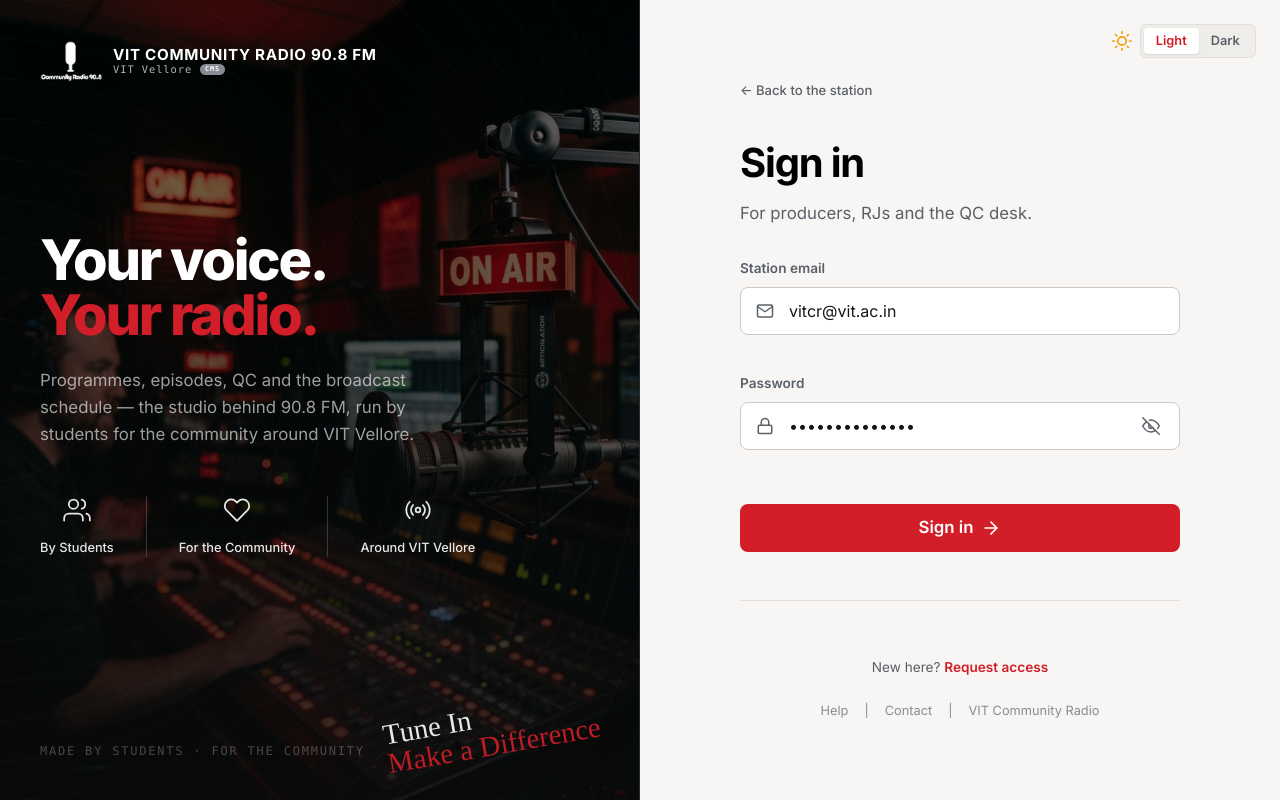
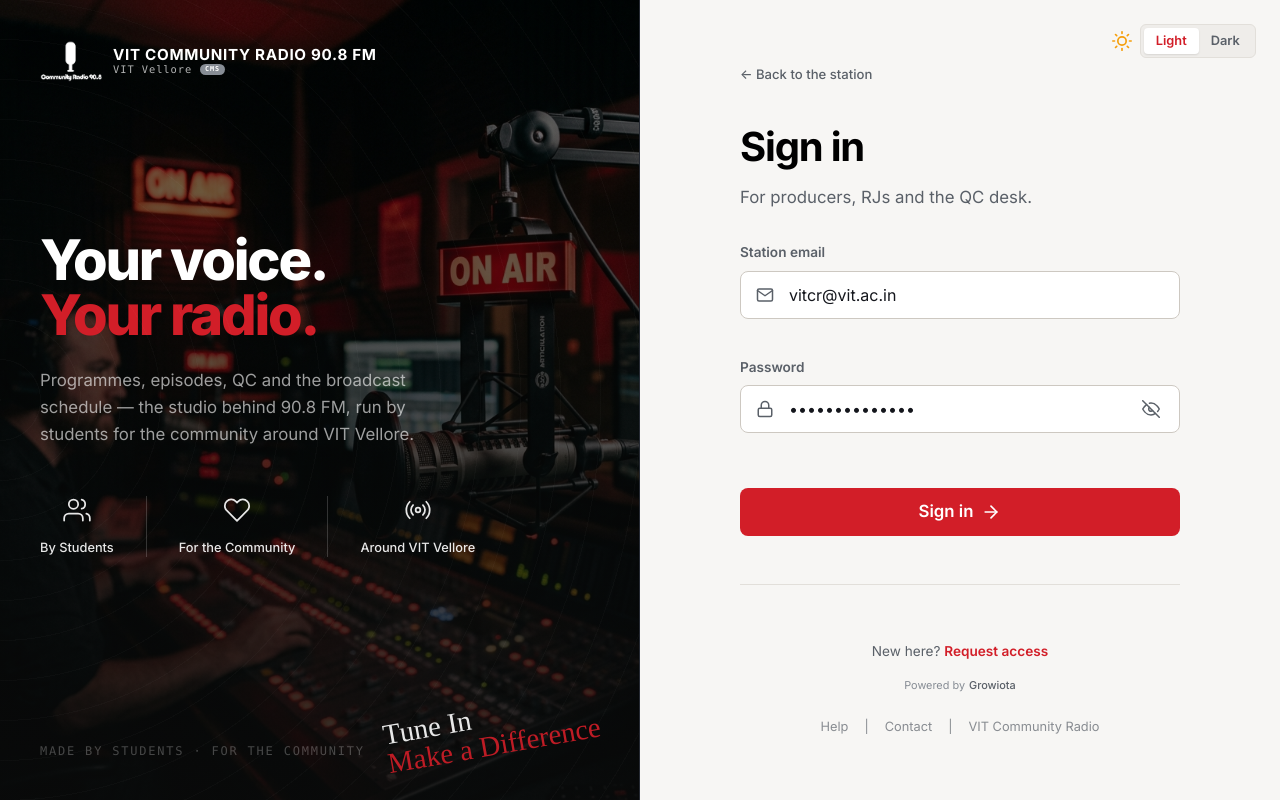
Before and after one commit to contact-daniel-me/VIT-Community-Radio-CMS, a React (Vite) app: page /login in a window 1280 px wide. Built offline with nearby package versions, Linux system fonts and the light colour scheme; no server answers.

Commit message:
feat(branding): add official Growiota branding to footer and auth pages

```diff
--- a/src/components/site/CommunityCTA.tsx
+++ b/src/components/site/CommunityCTA.tsx
@@ -1,5 +1,6 @@
 import { Link } from 'react-router-dom';
 import { Logo } from './Logo';
+import { PoweredByGrowiota } from '@/components/ui';
 
 export function CommunityCTA() {
   return (
@@ -93,7 +94,10 @@
       </div>
 
       <div className="site-footer-base">
-        <span>&copy; {new Date().getFullYear()} VIT Community Radio &middot; 90.8 FM</span>
+        <div style={{ display: 'flex', flexDirection: 'column', gap: '0.25rem' }}>
+          <span>&copy; {new Date().getFullYear()} VIT Community Radio &middot; 90.8 FM</span>
+          <PoweredByGrowiota />
+        </div>
         <span className="footer-made">MADE BY STUDENTS, FOR THE COMMUNITY</span>
       </div>
     </footer>
--- a/src/components/ui.tsx
+++ b/src/components/ui.tsx
@@ -171,3 +171,27 @@
     </button>
   );
 }
+
+export function PoweredByGrowiota() {
+  return (
+    <div style={{ display: 'flex', alignItems: 'center', gap: '0.25rem', color: 'var(--ink-faint)', fontSize: '0.85em' }}>
+      <span>Powered by</span>
+      <a
+        href="https://www.growiota.in"
+        target="_blank"
+        rel="noopener noreferrer"
+        style={{
+          color: 'var(--ink-muted)',
+          fontWeight: 500,
+          textDecoration: 'none',
+          transition: 'color var(--t-fast) var(--ease)'
+        }}
+        onMouseEnter={(e) => (e.currentTarget.style.color = 'var(--ink)')}
+        onMouseLeave={(e) => (e.currentTarget.style.color = 'var(--ink-muted)')}
+        aria-label="Powered by Growiota (opens in a new tab)"
+      >
+        Growiota
+      </a>
+    </div>
+  );
+}
--- a/src/pages/LoginPage.tsx
+++ b/src/pages/LoginPage.tsx
@@ -1,7 +1,7 @@
 import { useState, type FormEvent } from 'react';
 import { Link, Navigate } from 'react-router-dom';
 import { useAuth } from '@/hooks/useAuth';
-import { Banner, Loading } from '@/components/ui';
+import { Banner, Loading, PoweredByGrowiota } from '@/components/ui';
 import { AuthShell } from '@/components/site/AuthShell';
 import { errorMessage } from '@/lib/errors';
 
@@ -40,9 +40,12 @@
       title="Sign in"
       subtitle="For producers, RJs and the QC desk."
       footer={
-        <p className="auth-alt" style={{ marginTop: '2rem', textAlign: 'center' }}>
-          <span style={{ color: 'var(--muted)' }}>New here?</span> <Link to="/register" style={{ fontWeight: 600, color: 'var(--brand-red)', textDecoration: 'none' }}>Request access</Link>
-        </p>
+        <div style={{ display: 'flex', flexDirection: 'column', alignItems: 'center', gap: '1rem', marginTop: '2rem' }}>
+          <p className="auth-alt" style={{ textAlign: 'center', margin: 0 }}>
+            <span style={{ color: 'var(--muted)' }}>New here?</span> <Link to="/register" style={{ fontWeight: 600, color: 'var(--brand-red)', textDecoration: 'none' }}>Request access</Link>
+          </p>
+          <PoweredByGrowiota />
+        </div>
       }
     >
       <Banner>{error ?? authError}</Banner>
--- a/src/pages/RegisterPage.tsx
+++ b/src/pages/RegisterPage.tsx
@@ -1,7 +1,7 @@
 import { useState, type FormEvent } from 'react';
 import { Link, Navigate } from 'react-router-dom';
 import { useAuth } from '@/hooks/useAuth';
-import { Banner } from '@/components/ui';
+import { Banner, PoweredByGrowiota } from '@/components/ui';
 import { AuthShell } from '@/components/site/AuthShell';
 import { authService } from '@/services/authService';
 import { errorMessage } from '@/lib/errors';
@@ -59,6 +59,14 @@
       <AuthShell
         title="Request sent"
         subtitle={`Thanks, ${fullName.trim().split(' ')[0]}. The station team will take a look.`}
+        footer={
+          <div style={{ display: 'flex', flexDirection: 'column', alignItems: 'center', gap: '1rem', marginTop: '2rem' }}>
+            <p className="auth-alt" style={{ textAlign: 'center', margin: 0 }}>
+              <span style={{ color: 'var(--muted)' }}>Already on the team?</span> <Link to="/login" style={{ fontWeight: 600, color: 'var(--brand-red)', textDecoration: 'none' }}>Sign in</Link>
+            </p>
+            <PoweredByGrowiota />
+          </div>
+        }
       >
         <Banner kind="success">
           Your account exists but is <strong>not active yet</strong>. An administrator has to
@@ -87,9 +95,12 @@
       title="Request access"
       subtitle="For station members. An administrator approves every account."
       footer={
-        <p className="auth-alt" style={{ marginTop: '2rem', textAlign: 'center' }}>
-          <span style={{ color: 'var(--muted)' }}>Already on the team?</span> <Link to="/login" style={{ fontWeight: 600, color: 'var(--brand-red)', textDecoration: 'none' }}>Sign in</Link>
-        </p>
+        <div style={{ display: 'flex', flexDirection: 'column', alignItems: 'center', gap: '1rem', marginTop: '2rem' }}>
+          <p className="auth-alt" style={{ textAlign: 'center', margin: 0 }}>
+            <span style={{ color: 'var(--muted)' }}>Already on the team?</span> <Link to="/login" style={{ fontWeight: 600, color: 'var(--brand-red)', textDecoration: 'none' }}>Sign in</Link>
+          </p>
+          <PoweredByGrowiota />
+        </div>
       }
     >
       <Banner>{error}</Banner>
```
